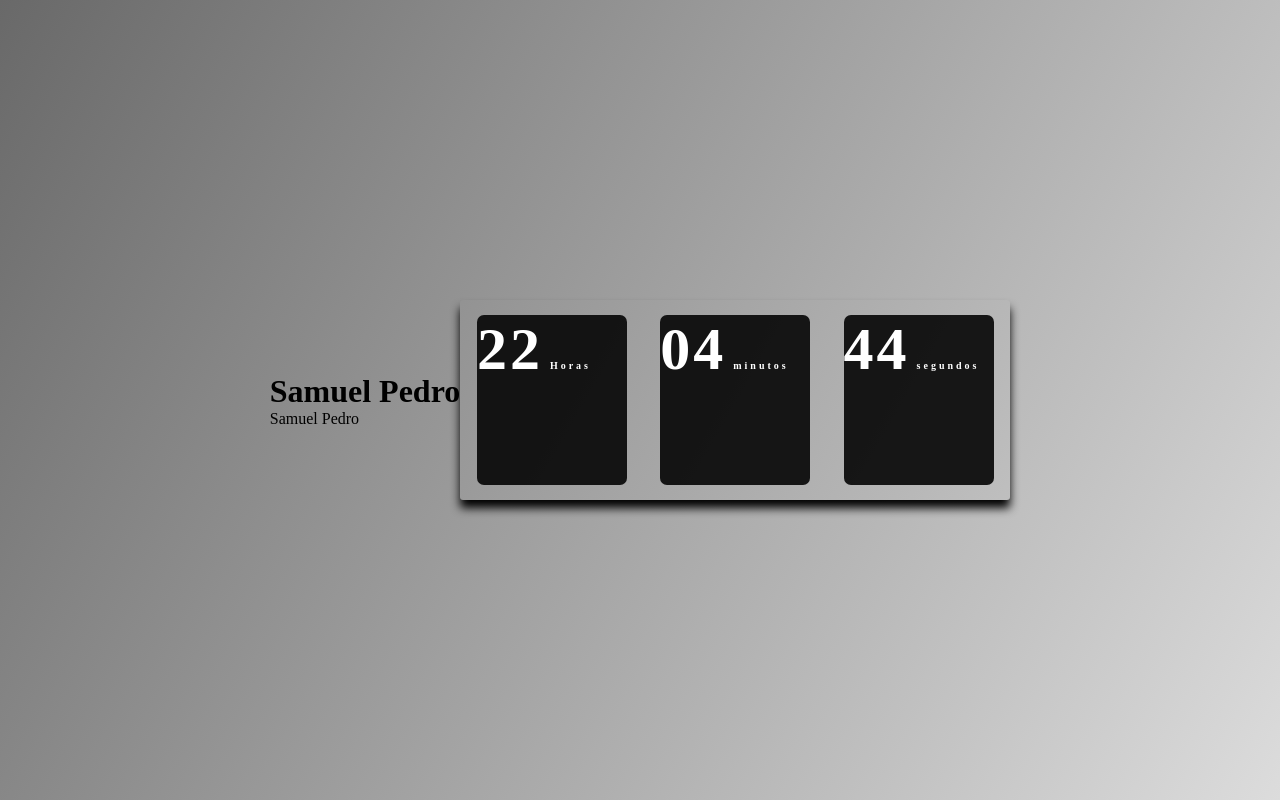
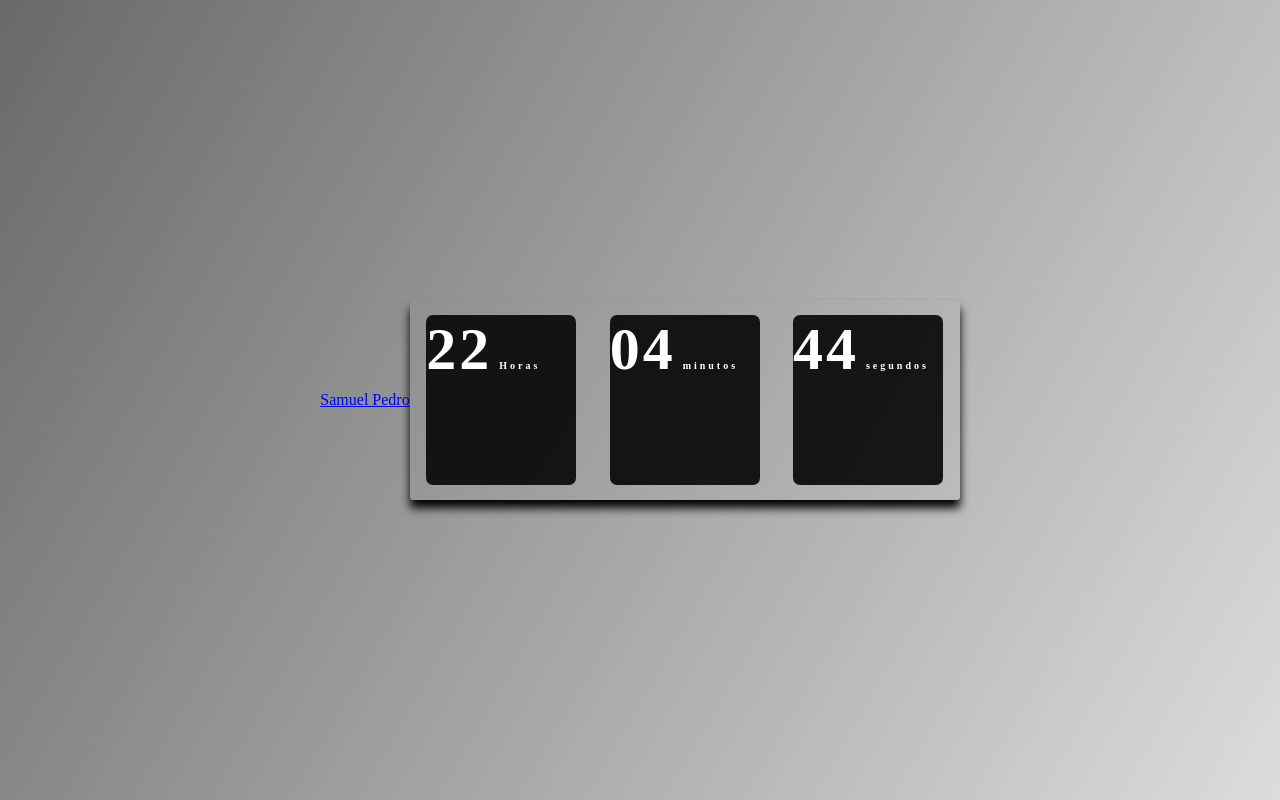
Before and after one commit to SamucaDevelop/SamucaAr1, a plain HTML site: page index.html in a window 1280 px wide. Drawn offline with Linux system fonts and the light colour scheme.

Commit message:
first commit

```diff
--- a/index.html
+++ b/index.html
@@ -10,8 +10,9 @@
   <body>
 
     <div class="container">
-      <h1>Samuel Pedro</h1>
-      <span>Samuel Pedro</span>
+       <a href="file:///C:/Users/PC%20GAME/Documents/primeiro%20site/eu%20mesmo/landing-page-paisagens/index.html">
+          <span>Samuel Pedro</span>
+       </a>
     </div>
       <div class="relogio">
         <div>
--- a/style.css
+++ b/style.css
@@ -49,6 +49,8 @@ body {
 }
 
 .container {
-
+    display: flex;
+    justify-content: space-around;
+    align-items: center;
 
 }
```
Also changed, not shown: 1 other file.
